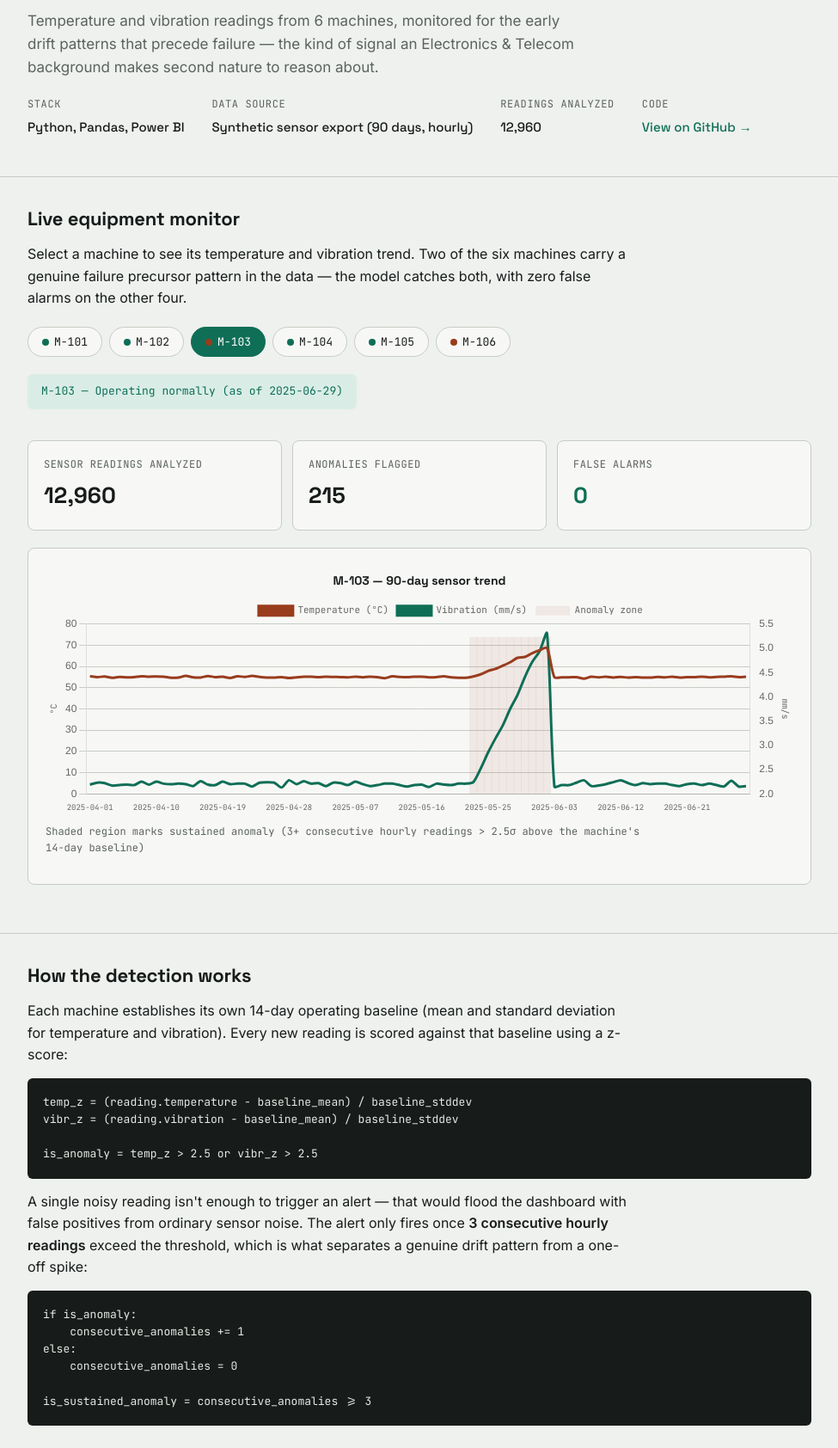
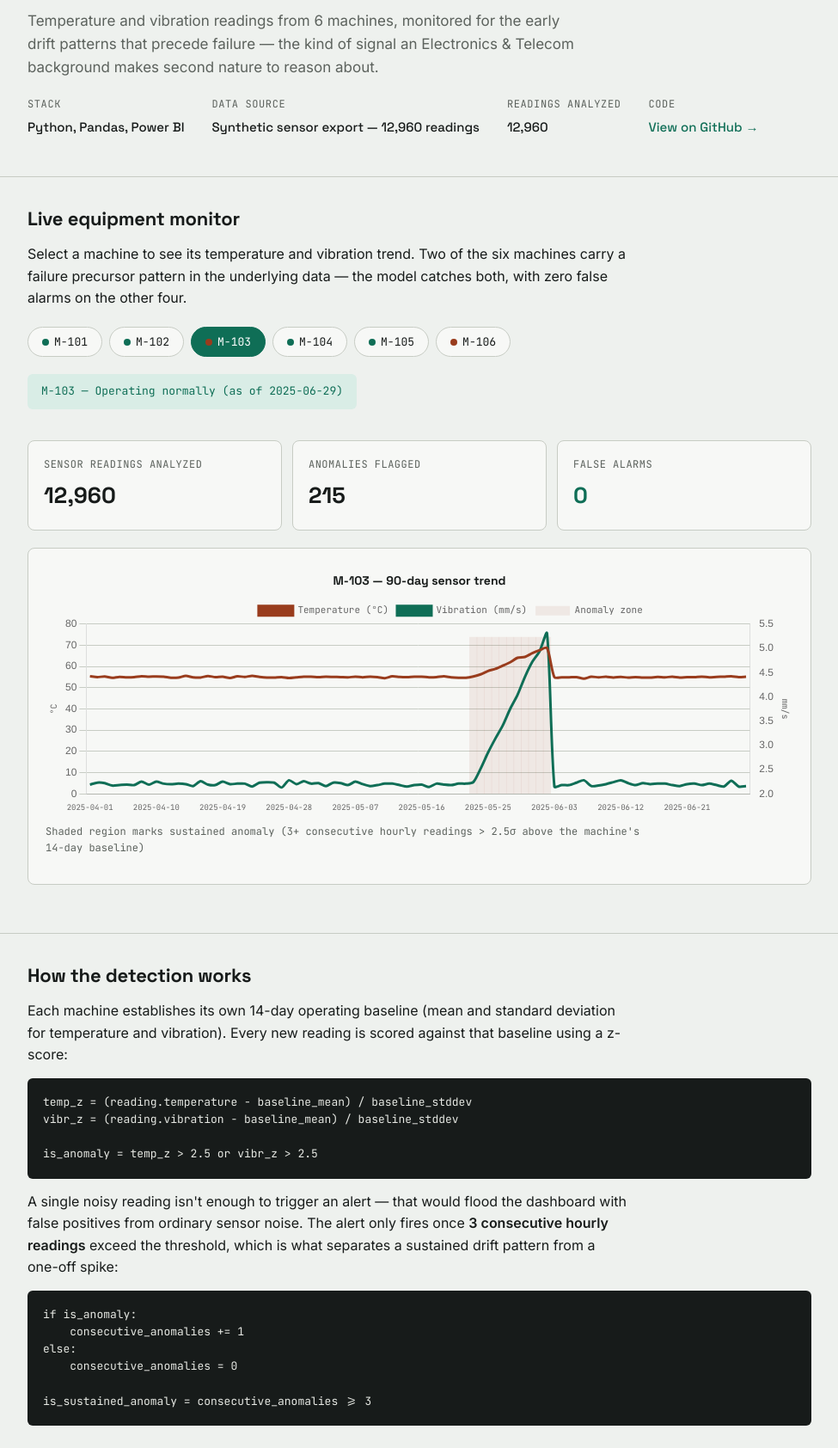
Before and after one commit to MUNASHEMAK-22/MUNASHEMAK-22.github.io, a plain HTML site: page projects/iot-maintenance.html in a window 1280 px wide. Shown: the part 227-1911 px from the top of the page at 86% size, without its empty margins (152-1127 px from the left). Drawn offline with nearby package versions, Linux system fonts and the light colour scheme.

Commit message:
Add files via upload

```diff
--- a/projects/iot-maintenance.html
+++ b/projects/iot-maintenance.html
@@ -4,6 +4,9 @@
 <meta charset="UTF-8">
 <meta name="viewport" content="width=device-width, initial-scale=1.0">
 <title>IoT Equipment Performance & Predictive Maintenance — Munashe Makuyana</title>
+<link rel="icon" type="image/svg+xml" href="../assets/images/favicon.svg">
+<link rel="icon" type="image/png" sizes="32x32" href="../assets/images/favicon-32.png">
+<link rel="apple-touch-icon" href="../assets/images/apple-touch-icon.png">
 <link rel="stylesheet" href="../css/style.css">
 <script src="https://cdnjs.cloudflare.com/ajax/libs/Chart.js/4.4.4/chart.umd.min.js"></script>
 <style>
@@ -53,9 +56,9 @@
 
     <div class="case-meta">
       <div class="meta-item"><span class="k">Stack</span><span class="v">Python, Pandas, Power BI</span></div>
-      <div class="meta-item"><span class="k">Data source</span><span class="v">Synthetic sensor export (90 days, hourly)</span></div>
+      <div class="meta-item"><span class="k">Data source</span><span class="v">Synthetic sensor export — 12,960 readings</span></div>
       <div class="meta-item"><span class="k">Readings analyzed</span><span class="v">12,960</span></div>
-      <div class="meta-item"><span class="k">Code</span><span class="v"><a href="#">View on GitHub →</a></span></div>
+      <div class="meta-item"><span class="k">Code</span><span class="v"><a href="https://github.com/MUNASHEMAK-22/MUNASHEMAK-22.github.io/tree/main/projects/iot-maintenance" target="_blank" rel="noopener">View on GitHub →</a></span></div>
     </div>
   </div>
 </header>
@@ -63,7 +66,7 @@
 <section class="block">
   <div class="wrap">
     <h2>Live equipment monitor</h2>
-    <p>Select a machine to see its temperature and vibration trend. Two of the six machines carry a genuine failure precursor pattern in the data &mdash; the model catches both, with zero false alarms on the other four.</p>
+    <p>Select a machine to see its temperature and vibration trend. Two of the six machines carry a failure precursor pattern in the underlying data &mdash; the model catches both, with zero false alarms on the other four.</p>
 
     <div class="filters" id="filters"></div>
 
@@ -90,7 +93,7 @@
 vibr_z = (reading.vibration - baseline_mean) / baseline_stddev
 
 is_anomaly = temp_z > 2.5 or vibr_z > 2.5</code></pre>
-    <p>A single noisy reading isn't enough to trigger an alert &mdash; that would flood the dashboard with false positives from ordinary sensor noise. The alert only fires once <strong>3 consecutive hourly readings</strong> exceed the threshold, which is what separates a genuine drift pattern from a one-off spike:</p>
+    <p>A single noisy reading isn't enough to trigger an alert &mdash; that would flood the dashboard with false positives from ordinary sensor noise. The alert only fires once <strong>3 consecutive hourly readings</strong> exceed the threshold, which is what separates a sustained drift pattern from a one-off spike:</p>
     <pre><code>if is_anomaly:
     consecutive_anomalies += 1
 else:
```
Also changed, not shown: projects/etl-pipeline.html (+6 -3 lines), projects/sales-dashboard.html (+6 -3 lines).
